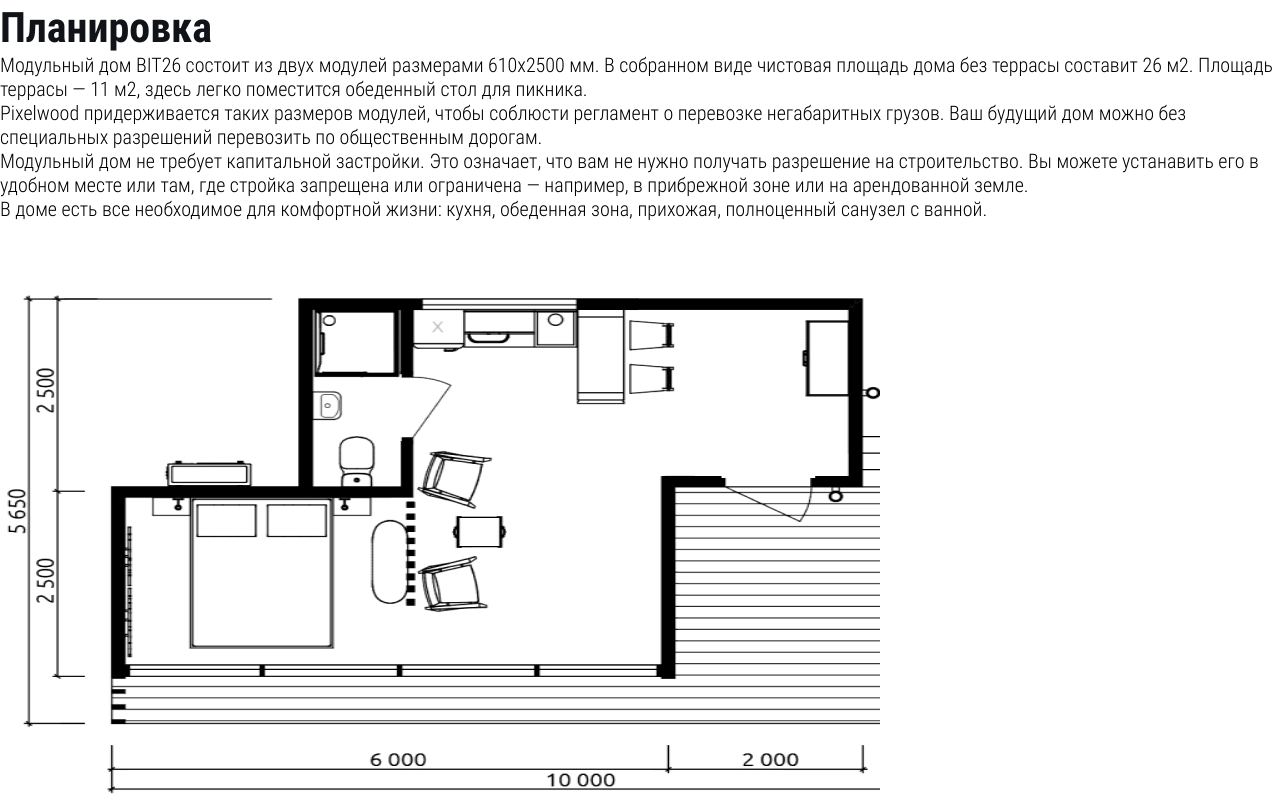
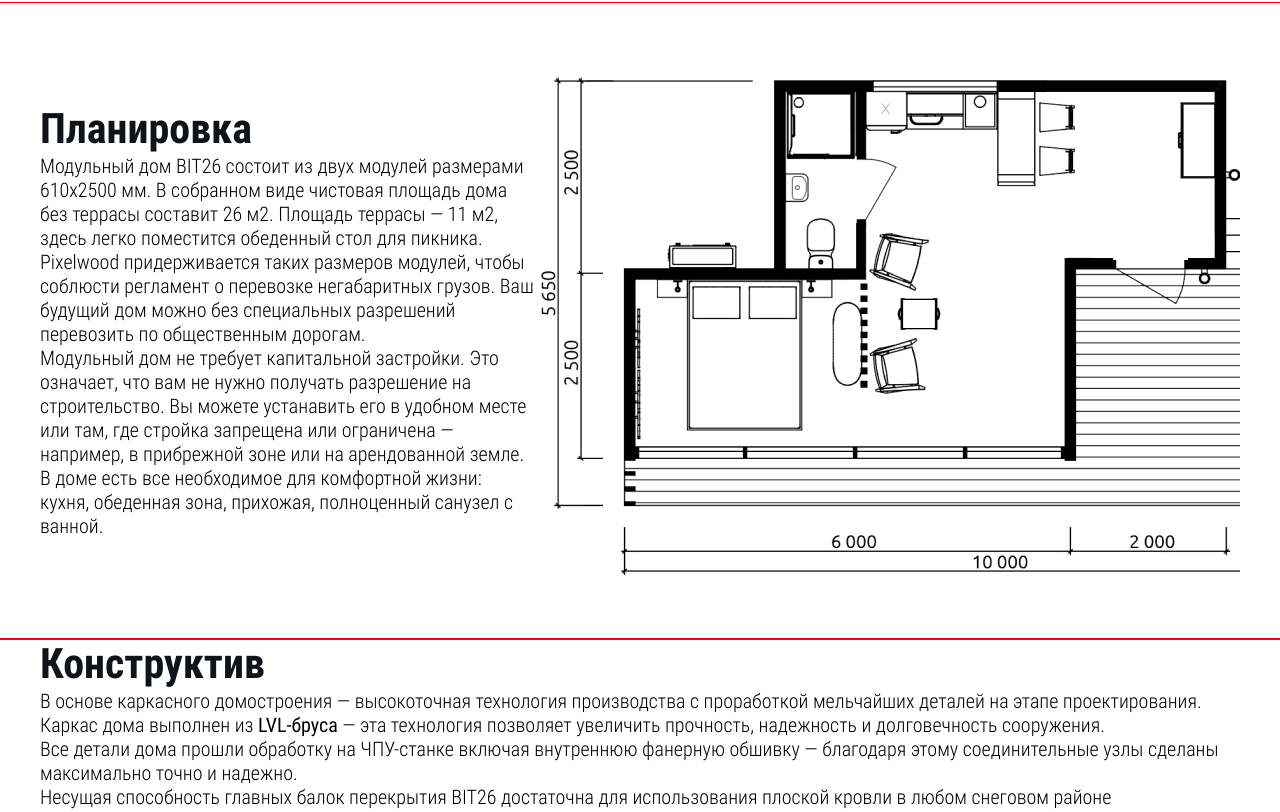
Before and after one commit to joywork2016/pixelwood, a plain HTML site: page index.html in a window 1280 px wide. Shown: the part 1508-2320 px from the top of the page. Drawn offline with Linux system fonts and the light colour scheme; files whose address does not match are found by name.

Commit message:
Что то я делал, но не помню что

```diff
--- a/assets/css/style.css
+++ b/assets/css/style.css
@@ -31,7 +31,6 @@
 /* %, px, vw, vh, rem, em */
 /*vw: viewport width */
 /*vh: vieport height */
-
 
 .header {
   padding: 30px 0;
@@ -167,7 +166,7 @@
   display: flex;
   align-items: center;
   padding: 10px 0;
-  border-bottom: 1px solid rgba(62, 62, 62, .5); ;
+  border-bottom: 1px solid rgba(62, 62, 62, 0.5);
 }
 
 .chars__list li span {
@@ -188,7 +187,6 @@
 /*accordeon*/
 
 .accordeon {
-
 }
 
 .accordeon__header {
@@ -214,13 +212,37 @@
   width: 16px;
   height: 16px;
 
-  content: '';
+  content: "";
 
   background-image: url("../img/icon-plus.svg");
   background-size: 16px;
   background-repeat: no-repeat;
 }
 
+.description__field {
+  display: flex;
+  align-items: center;
+}
 
+.img__order {
+  order: 2;
+}
+
+/*.description {
+  display: flex;
+  justify-content: center;
+}
+
+.description__title {
+  display: flex;
+  padding-top: 20px;
+  margin-bottom: 100px;
+}
+
+.description__text {
+  display: flexbox;
+  padding-top: 20px;
+  margin-bottom: 100px;
+}*/
 
 /* chars end*/
--- a/index.html
+++ b/index.html
@@ -94,7 +94,9 @@
 
             <li class="features__list-item">
               <img src="./assets/img/num5.png" alt="5" width="43" height="71" />
-              <p class="main-text">Лаконичный и эргономичный дизайн интерьера</p>
+              <p class="main-text">
+                Лаконичный и эргономичный дизайн интерьера
+              </p>
             </li>
 
             <li class="features__list-item">
@@ -105,66 +107,91 @@
         </div>
       </section>
 
-      <section>
 
-        <div>
-          <h2 class="main-title">Планировка</h2>
+      <section class="descriptions">
 
-          <p class="main-text">
+        <div class="container">
+          <div class="description__field">
+            <div class="description__content">
+
+              <h2 class="main-title description__title">Планировка</h2>
+
+              <p class="main-text description__text">
                 Модульный дом BIT26 состоит из двух модулей размерами
                 <span>610х2500 мм. </span> В собранном виде чистовая площадь дома
                 без террасы составит <span>26 м2.</span>
                 Площадь террасы — 11 м2, здесь легко поместится обеденный стол для
                 пикника.
               </p>
-          <p class="main-text">
+              <p class="main-text description__text">
                 Pixelwood придерживается таких размеров модулей, чтобы соблюсти
                 регламент о перевозке негабаритных грузов. Ваш будущий дом можно без
                 специальных разрешений перевозить по общественным дорогам.
               </p>
-          <p class="main-text">
+              <p class="main-text description__text">
                 Модульный дом не требует капитальной застройки. Это означает, что
                 вам не нужно получать разрешение на строительство. Вы можете
                 устанавить его в удобном месте или там, где стройка запрещена или
                 ограничена — например, в прибрежной зоне или на арендованной земле.
               </p>
-          <p class="main-text">
+              <p class="main-text description__text">
                 В доме есть все необходимое для комфортной жизни: кухня, обеденная
                 зона, прихожая, полноценный санузел с ванной.
               </p>
+            </div>
             <img src="assets/img/plan.jpg" width="880" height="636" alt="plan" />
+
           </div>
 
         </section>
 
-      <section>
+
+
+
+  <section class="descriptions">
+
+    <div class="container">
+      <div class="description__field">
+        <div class="description__content">
+
               <h2 class="main-title">Конструктив</h2>
-        <p class="main-text">
+              <p class="main-text description__text">
                 В основе каркасного домостроения — высокоточная технология
                 производства с проработкой мельчайших деталей на этапе проектирования.
               </p>
-        <p class="main-text">
+              <p class="main-text description__text">
                 Каркас дома выполнен из <b>LVL-бруса</b> — эта технология позволяет
                 увеличить прочность, надежность и долговечность сооружения.
               </p>
-        <p class="main-text">
+              <p class="main-text description__text">
                 Все детали дома прошли обработку на ЧПУ-станке включая внутреннюю
                 фанерную обшивку — благодаря этому соединительные узлы сделаны
                 максимально точно и надежно.
               </p>
-        <p class="main-text">
+              <p class="main-text description__text">
                 Несущая способность главных балок перекрытия BIT26 достаточна для
                 использования плоской кровли в любом снеговом районе
               </p>
-        <img
+              <img class="img__order"
                 src="./assets/img/rectangle 20.jpg"
                 width="872"
                 height="542"
                 alt="rectangle"
+                o
               />
+            </div>
+
+
+
    </section>
 
-      <section>
+   </div>
+
+
+          <section class="descriptions">
+
+          <div class="description__field">
+            <div class="container">
               <h2 class="main-title">Производство</h2>
               <p class="main-text">
                 Цех Pixelwood расположен в Рязани. Это собственное производство общей
@@ -188,7 +215,12 @@
                 height="779"
                 alt="production"
               />
+          </div>
+        </div>
       </section>
+
+    </div>
+
 
       <section>
         <h2 class="main-title">Остались вопросы?</h2>
@@ -217,6 +249,7 @@
               alt="Plan"
               class="chars__img"
             />
+
 
             <div class="chars__content">
               <h2 class="main-title chars__title">Модульный дом BIT26</h2>
@@ -249,7 +282,6 @@
 
               <ul class="chars__accordeon acoordeon">
                 <li class="acoordeon__item">
-
                   <div class="accordeon__header">
                     <span>Отделка</span>
                     <!-- <img
@@ -262,7 +294,9 @@
 
                   <div class="acoordeon__body">
                     <p>Гидро-ветрозащитная мембрана.</p>
-                    <p>Рулонная полимербитумная изоляция с базальтовой крошкой</p>
+                    <p>
+                      Рулонная полимербитумная изоляция с базальтовой крошкой
+                    </p>
                     <img
                       src="./assets/img/accordeon_mock.png"
                       alt="Заглушка"
@@ -270,7 +304,6 @@
                       height="92"
                     />
                   </div>
-
                 </li>
                 <li>
                   <div class="accordeon__header">
@@ -278,7 +311,9 @@
                   </div>
                   <div class="acoordeon__body">
                     <p>Гидро-ветрозащитная мембрана.</p>
-                    <p>Рулонная полимербитумная изоляция с базальтовой крошкой</p>
+                    <p>
+                      Рулонная полимербитумная изоляция с базальтовой крошкой
+                    </p>
                     <img
                       src="./assets/img/accordeon_mock"
                       alt="Заглушка"
@@ -299,7 +334,9 @@
                   </div>
                   <div class="acoordeon__body">
                     <p>Гидро-ветрозащитная мембрана.</p>
-                    <p>Рулонная полимербитумная изоляция с базальтовой крошкой</p>
+                    <p>
+                      Рулонная полимербитумная изоляция с базальтовой крошкой
+                    </p>
                     <img
                       src="./assets/img/accordeon_mock"
                       alt="Заглушка"
@@ -320,7 +357,9 @@
                   </div>
                   <div>
                     <p>Гидро-ветрозащитная мембрана.</p>
-                    <p>Рулонная полимербитумная изоляция с базальтовой крошкой</p>
+                    <p>
+                      Рулонная полимербитумная изоляция с базальтовой крошкой
+                    </p>
                     <img
                       src="./assets/img/accordeon_mock.png"
                       alt="Заглушка"
@@ -341,7 +380,9 @@
                   </div>
                   <div>
                     <p>Гидро-ветрозащитная мембрана.</p>
-                    <p>Рулонная полимербитумная изоляция с базальтовой крошкой</p>
+                    <p>
+                      Рулонная полимербитумная изоляция с базальтовой крошкой
+                    </p>
                     <img
                       src="./assets/img/accordeon_mock"
                       alt="Заглушка"
@@ -362,7 +403,9 @@
                   </div>
                   <div>
                     <p>Гидро-ветрозащитная мембрана.</p>
-                    <p>Рулонная полимербитумная изоляция с базальтовой крошкой</p>
+                    <p>
+                      Рулонная полимербитумная изоляция с базальтовой крошкой
+                    </p>
                     <img
                       src="./assets/img/accordeon_mock.png"
                       alt="Заглушка"
@@ -383,7 +426,9 @@
                   </div>
                   <div>
                     <p>Гидро-ветрозащитная мембрана.</p>
-                    <p>Рулонная полимербитумная изоляция с базальтовой крошкой</p>
+                    <p>
+                      Рулонная полимербитумная изоляция с базальтовой крошкой
+                    </p>
                     <img
                       src="./assets/img/accordeon_mock"
                       alt="Заглушка"
@@ -404,7 +449,9 @@
                   </div>
                   <div>
                     <p>Гидро-ветрозащитная мембрана.</p>
-                    <p>Рулонная полимербитумная изоляция с базальтовой крошкой</p>
+                    <p>
+                      Рулонная полимербитумная изоляция с базальтовой крошкой
+                    </p>
                     <img
                       src="./assets/img/accordeon_mock.png"
                       alt="Заглушка"
@@ -425,7 +472,9 @@
                   </div>
                   <div>
                     <p>Гидро-ветрозащитная мембрана.</p>
-                    <p>Рулонная полимербитумная изоляция с базальтовой крошкой</p>
+                    <p>
+                      Рулонная полимербитумная изоляция с базальтовой крошкой
+                    </p>
                     <img
                       src="./assets/img/accordeon_mock.png"
                       alt="Заглушка"
@@ -439,8 +488,8 @@
               <div>
                 <div>
                   <h3>
-                    Если вы точно знаете, как должен выглядеть ваш дом, мы знаем,
-                    как его построить!
+                    Если вы точно знаете, как должен выглядеть ваш дом, мы
+                    знаем, как его построить!
                   </h3>
                   <p>Стоимость: от 3 500 000 ₽</p>
                 </div>
```
Lines whose indentation alone changed are shown as unchanged.
